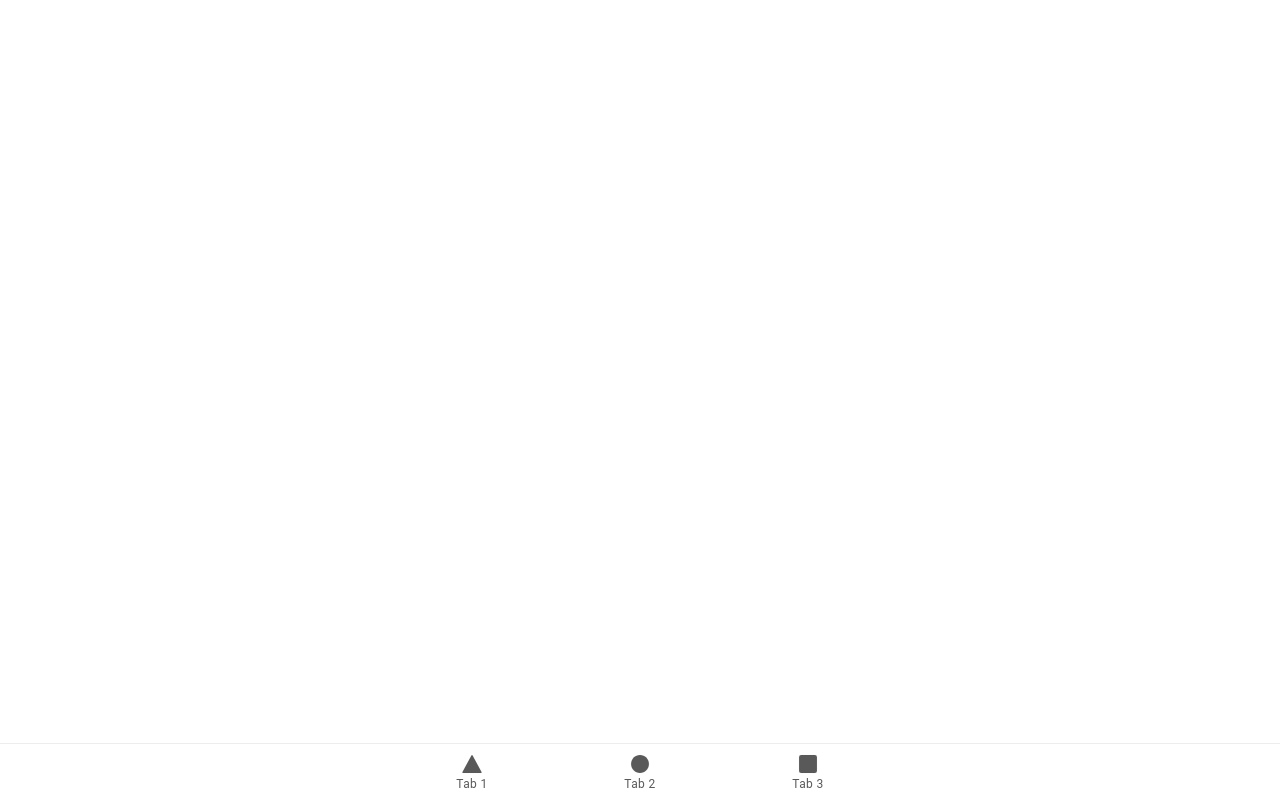
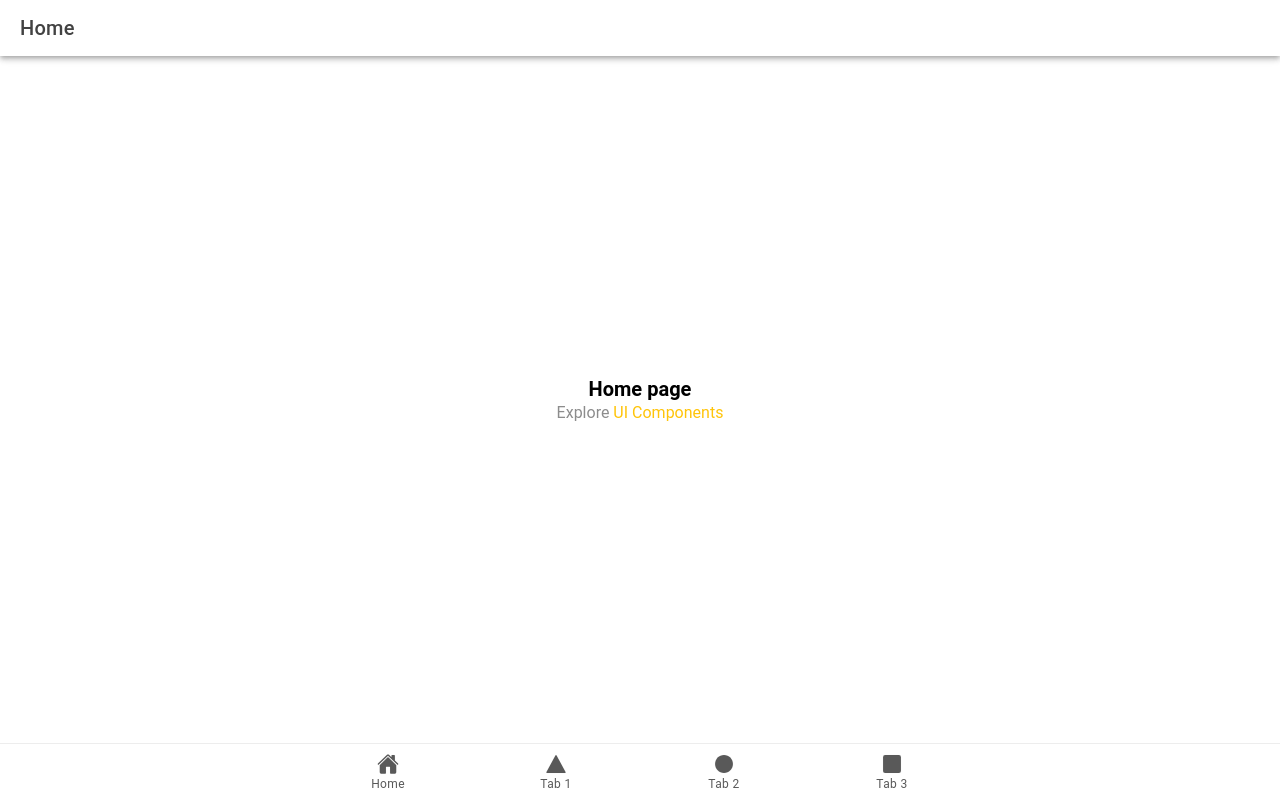
Before and after one commit to primitive/astral-wordpress, a React (Create React App) app: page /home in a window 1280 px wide. Built offline with nearby package versions, Linux system fonts and the light colour scheme.

Commit message:
add Home page

```diff
--- a/src/App.tsx
+++ b/src/App.tsx
@@ -11,7 +11,9 @@
   setupIonicReact
 } from '@ionic/react';
 import { IonReactRouter } from '@ionic/react-router';
-import { ellipse, square, triangle } from 'ionicons/icons';
+import { home, ellipse, square, triangle } from 'ionicons/icons';
+
+import Home from './pages/Home';
 import Tab1 from './pages/Tab1';
 import Tab2 from './pages/Tab2';
 import Tab3 from './pages/Tab3';
@@ -41,7 +43,11 @@
   <IonApp>
     <IonReactRouter>
       <IonTabs>
+
         <IonRouterOutlet>
+          <Route exact path="/home">
+            <Home />
+          </Route>
           <Route exact path="/tab1">
             <Tab1 />
           </Route>
@@ -52,10 +58,15 @@
             <Tab3 />
           </Route>
           <Route exact path="/">
-            <Redirect to="/tab1" />
+            <Redirect to="/home" />
           </Route>
         </IonRouterOutlet>
+
         <IonTabBar slot="bottom">
+          <IonTabButton tab="tab1" href="/tab1">
+            <IonIcon aria-hidden="true" icon={home} />
+            <IonLabel>Home</IonLabel>
+          </IonTabButton>
           <IonTabButton tab="tab1" href="/tab1">
             <IonIcon aria-hidden="true" icon={triangle} />
             <IonLabel>Tab 1</IonLabel>
@@ -69,6 +80,7 @@
             <IonLabel>Tab 3</IonLabel>
           </IonTabButton>
         </IonTabBar>
+
       </IonTabs>
     </IonReactRouter>
   </IonApp>
--- /dev/null
+++ b/src/pages/Home.tsx
@@ -0,0 +1,26 @@
+import React from 'react';
+import { IonContent, IonHeader, IonPage, IonTitle, IonToolbar } from '@ionic/react';
+import ExploreContainer from '../components/ExploreContainer';
+import './Home.css';
+
+const Home: React.FC = () => {
+  return (
+    <IonPage>
+      <IonHeader>
+        <IonToolbar>
+          <IonTitle>Home</IonTitle>
+        </IonToolbar>
+      </IonHeader>
+      <IonContent fullscreen>
+        <IonHeader collapse="condense">
+          <IonToolbar>
+            <IonTitle size="large">Home</IonTitle>
+          </IonToolbar>
+        </IonHeader>
+        <ExploreContainer name="Home page" />
+      </IonContent>
+    </IonPage>
+  );
+};
+
+export default Home;
```
Also changed, not shown: src/pages/Home.css (added).
